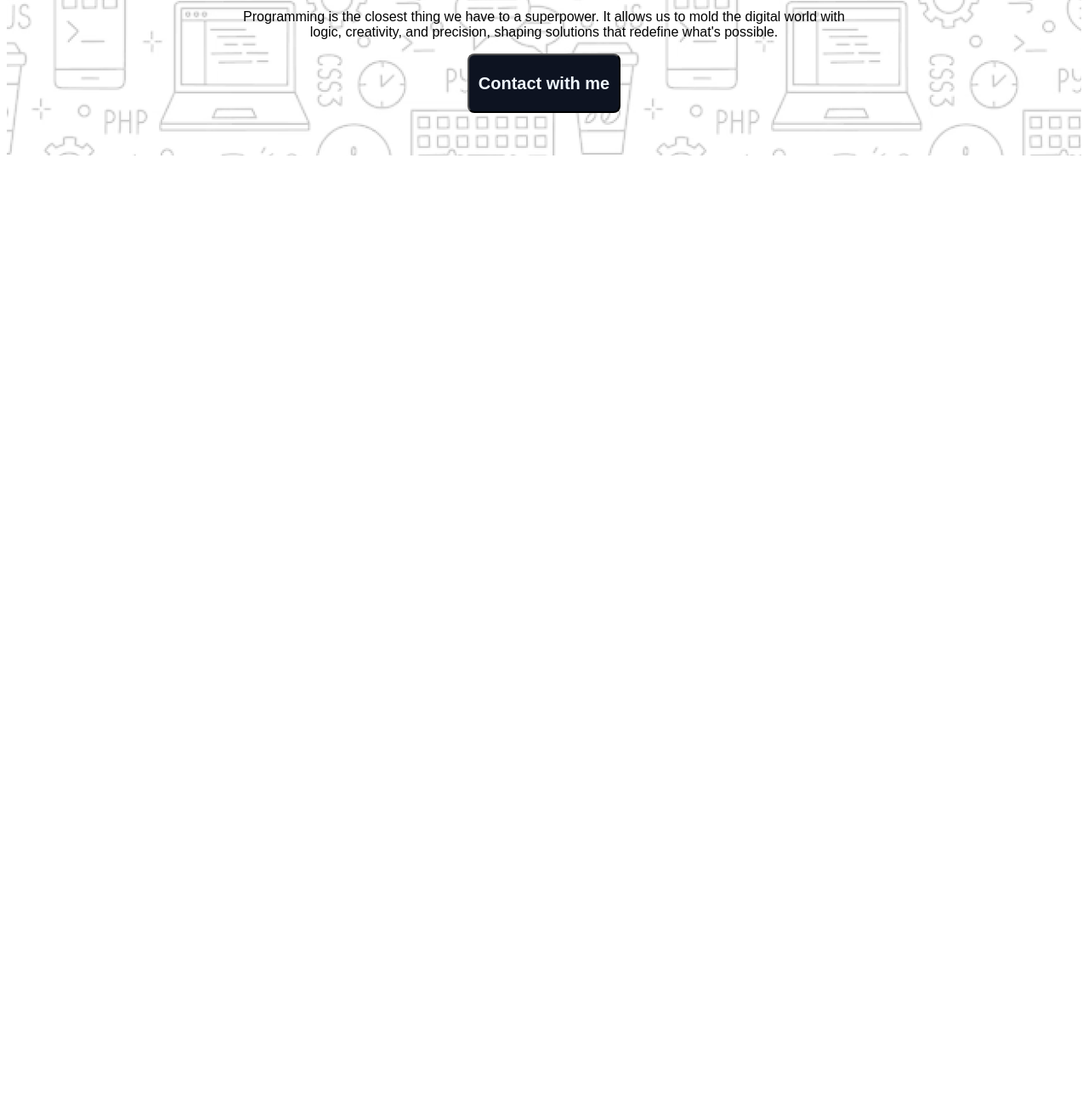
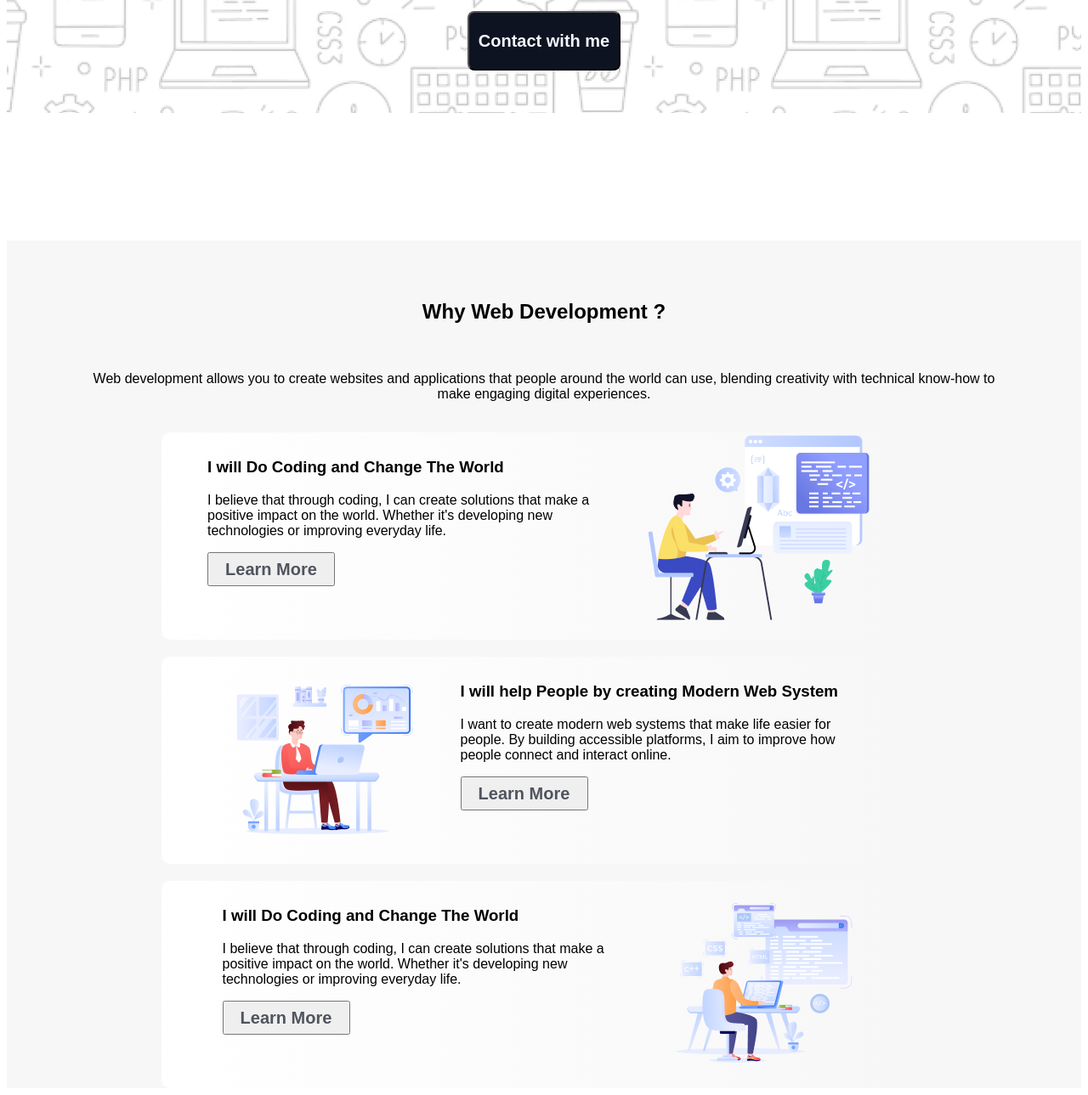
Before and after one commit to abir718/assignment-01, a plain HTML site: page index.html in a window 1280 px wide. Shown: the part 624-1913 px from the top of the page at 85% size. Before the commit the page ends 815 px from the top, so only its background shows below. Drawn offline with Linux system fonts and the light colour scheme; a web font is replaced by a local one.

Commit message:
why web development section added

```diff
--- a/index.html
+++ b/index.html
@@ -22,7 +22,46 @@
     <p>Programming is the closest thing we have to a superpower. It allows us to mold the digital world with <br>logic, creativity, and precision, shaping solutions that redefine what's possible.</p>
     <button>Contact with me</button>
     </div>
+</header>
+<main>
+        <section class="why-web-dev">
+            <h1 class="web-h1">Why Web Development ?</h1>
+            <p class="web-p">Web development allows you to create websites and applications that people around the world can use, blending creativity with technical know-how to make engaging digital experiences.</p>
+        <div class="section-div">
+            <div class="vector-text">
+                <h3>I will Do Coding and Change The World</h3>
+                <p>I believe that through coding, I can create solutions that make a positive impact on the world. Whether it's developing new technologies or improving everyday life.</p>
+                <button class="learn-more all-text-color">Learn More</button>
+            </div>
+            <div>
+                <img src="images/Layer_1.png" alt="">
+            </div>
+        </div>
+        <div class="section-div">
+            <div>
+                <img src="images/Group 3.png" alt="">
+            </div>
+            <div class="vector-text">
+                <h3>I will help People by creating Modern Web System</h3>
+                <p>I want to create modern web systems that make life easier for people. By building accessible platforms, I aim to improve how people connect and interact online.</p>
+                <button class="learn-more all-text-color">Learn More</button>
+            </div>
 
-    </header>
+        </div>
+        <div class="section-div">
+            <div class="vector-text">
+                <h3>I will Do Coding and Change The World</h3>
+                <p>I believe that through coding, I can create solutions that make a positive impact on the world. Whether it's developing new technologies or improving everyday life.</p>
+                <button class="learn-more all-text-color">Learn More</button>
+            </div>
+            <div>
+                <img src="images/Group 4.png" alt="">
+            </div>
+        </div>
+
+        </section>
+    </main>
+
+
 </body>
 </html>
--- a/styles/style.css
+++ b/styles/style.css
@@ -4,6 +4,9 @@
     font-style: normal;
     font-variation-settings:
       "width" 100;
+}
+.all-text-color{
+    color:rgba(13, 19, 33, 0.7);
 }
 
 
@@ -21,7 +24,8 @@
     display: flex;
     justify-content: space-between;
     align-items: center;
-    margin-bottom: 50px;
+
+
 }
 .header-background{
     margin-top: 0px;
@@ -51,3 +55,40 @@
     background-color: rgb(13, 19, 33);
 
 }
+.section-div{
+    display: flex;
+    gap: 40px;
+    align-items: center;
+    justify-content: center;
+    background-image: linear-gradient(to right, white , rgb(247, 247, 247) );
+    width: 900px;
+    border-radius: 10px;
+    margin: auto;
+
+}
+.learn-more{
+    width: 150px;
+    font-size: 20px;
+    font-weight: 600;
+    height: 40px;
+}
+.why-web-dev{
+    max-width: 1140px;
+    max-height: 1395px;
+    margin:auto;
+    margin-top: 150px;
+    background-color: rgb(247, 247, 247);
+    padding-top: 50px;
+    padding-left: 100px;
+    padding-right: 100px;
+    display: flex;
+    flex-direction: column;
+    gap: 20px;
+}
+.web-h1 , .web-p{
+    text-align: center;
+}
+.vector-text{
+    width: 477px;
+    height: 220px;
+}
```
